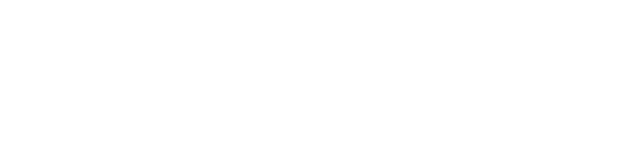
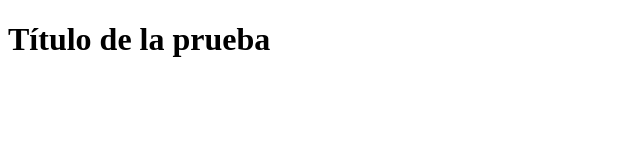
Before and after one commit to martinmiguelmuniz/proyecto_prueba, a plain HTML site: page index.html in a window 1280 px wide. Shown: the whole page, without its empty margins (0-640 px from the left). Drawn offline with Linux system fonts and the light colour scheme.

Commit message:
agregué título

```diff
--- a/index.html
+++ b/index.html
@@ -1,9 +1,9 @@
 <!doctype html>
 <html>
 <head>
-	<title>Proyecto_prueba_git</title>
+	<title>Proyecto_prueba</title>
 </head>
 <body>
-
+<h1>Título de la prueba</h1>
 </body>
 </html>
```
